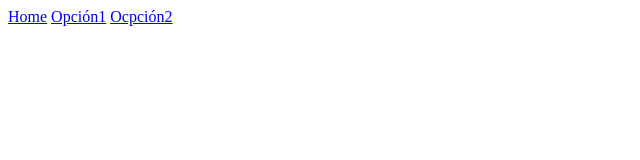
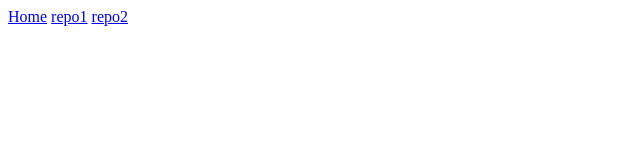
Before and after one commit to xaca/clase_prueba, a plain HTML site: page productos.html in a window 1280 px wide. Shown: the full height of the page, 0-640 px from the left. Drawn offline with Linux system fonts and the light colour scheme.

Commit message:
change menu into develop

```diff
--- a/productos.html
+++ b/productos.html
@@ -9,8 +9,8 @@
   <header>
 		<nav>
 			<a href="index.html">Home</a>
-			<a href="index.html">Opción1</a>
-			<a href="index.html">Ocpción2</a>
+			<a href="index.html">repo1</a>
+			<a href="index.html">repo2</a>
 		</nav>
 	</header>
 </body>
```
